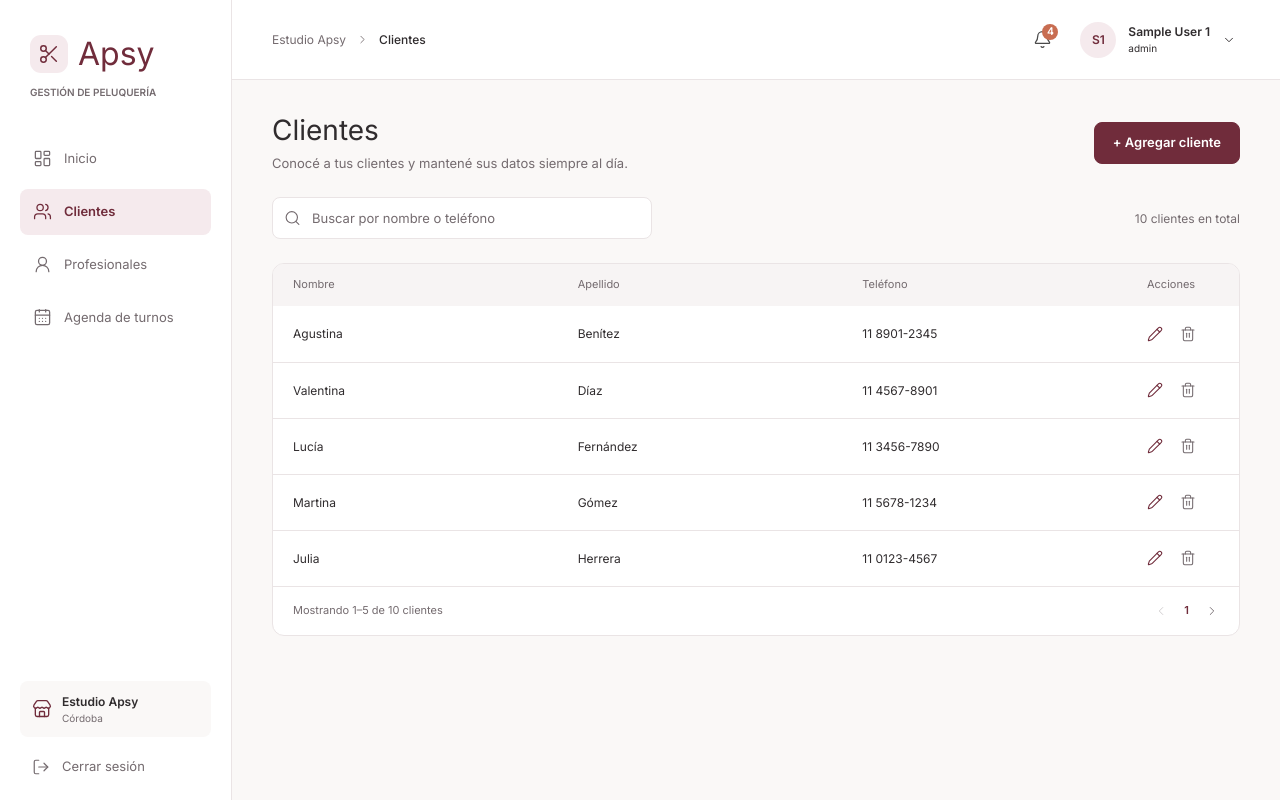
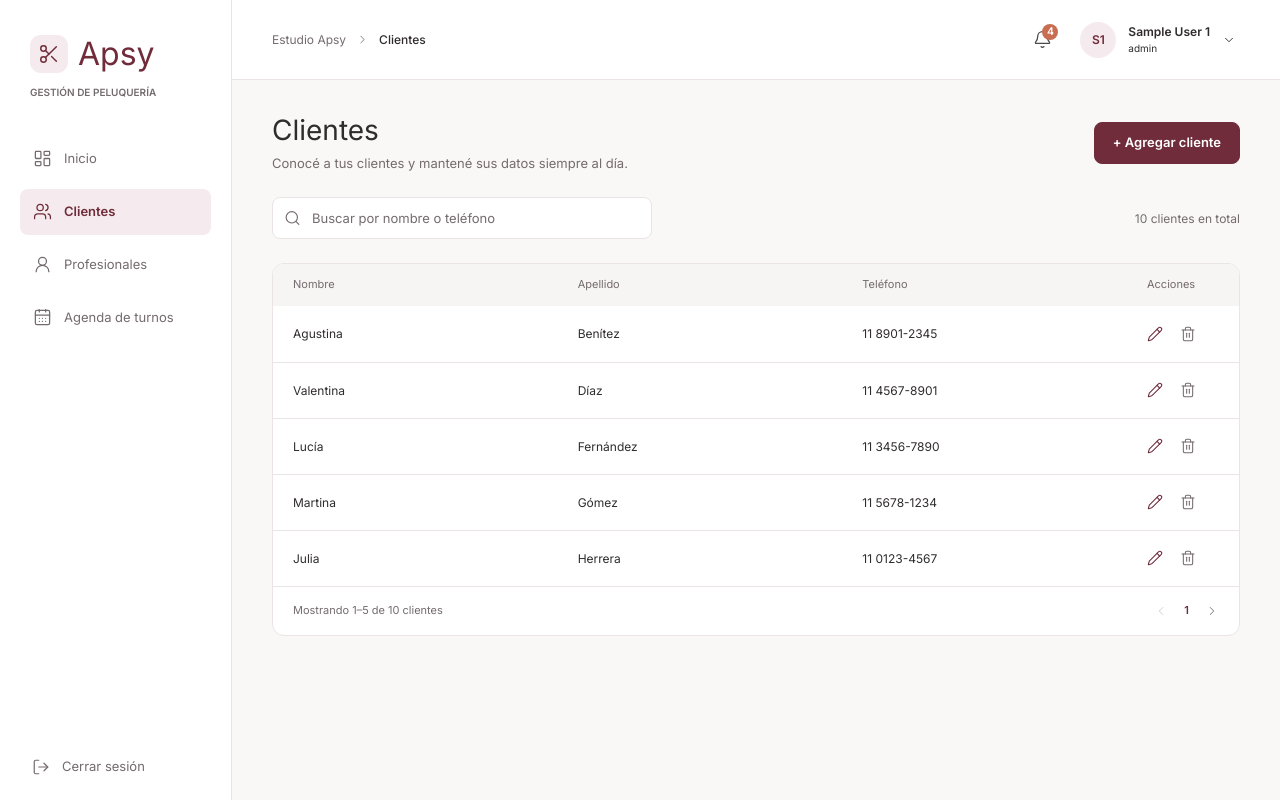
Before and after one commit to melanie-rs/apsy, a PHP site: page /apsy/clientes.php in a window 1280 px wide. Run offline with PHP 8.4, Linux system fonts and the light colour scheme; the visitor is signed in with stand-in values (Sample User, id 1); data comes from the database, SQL or seed files in the repository.

Commit message:
Quité la informacion del estudio

```diff
--- a/includes/sidebar.php
+++ b/includes/sidebar.php
@@ -32,13 +32,6 @@ $menu = [
     </nav>
 
     <div class="sidebar__cuenta">
-        <div class="salon">
-            <?= icono('store', 20) ?>
-            <div>
-                <p class="salon__nombre">Estudio Apsy</p>
-                <p class="salon__ciudad">Córdoba</p>
-            </div>
-        </div>
         <a class="cerrar-sesion" href="logout.php">
             <?= icono('log-out', 18) ?>
             <span>Cerrar sesión</span>
```
